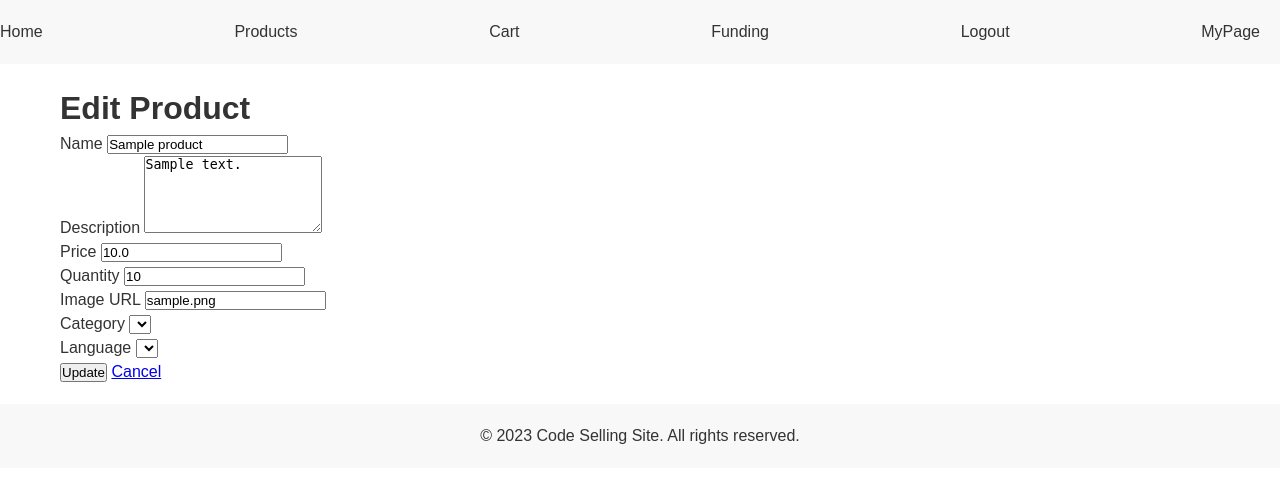
After one commit to blendingstudy/codesell, a Flask app: page /admin/products/1/edit in a window 1280 px wide. The commit adds this page. Shown: the top 483 px of the page. Run offline with Flask 2, Linux system fonts and the light colour scheme; a user stored in the database is signed in; tables that the repository leaves empty hold one stand-in row (values such as "Sample post"); lists and menus that the app fills with data are empty; some libraries are stand-ins or nearby versions.

Commit message:
admin page(user, product)

```diff
--- a/app/controllers/admin_controller.py
+++ b/app/controllers/admin_controller.py
@@ -31,7 +31,7 @@ def product_list():
         flash('Access denied. Admin privileges required.', 'danger')
         return redirect(url_for('main.index'))
     products = Product.query.all()
-    return render_template('product_list.html', products=products)
+    return render_template('admin_product_list.html', products=products)
 
 @admin_bp.route('/orders')
 @login_required
@@ -41,3 +41,63 @@ def order_list():
         return redirect(url_for('main.index'))
     orders = Order.query.all()
     return render_template('order_list.html', orders=orders)
+
+@admin_bp.route('/users/<int:user_id>/edit', methods=['GET', 'POST'])
+@login_required
+def edit_user(user_id):
+    if not current_user.is_admin:
+        flash('Access denied. Admin privileges required.', 'danger')
+        return redirect(url_for('main.index'))
+    user = User.query.get_or_404(user_id)
+    if request.method == 'POST':
+        user.username = request.form['username']
+        user.email = request.form['email']
+        user.is_admin = 'is_admin' in request.form
+        db.session.commit()
+        flash('User updated successfully.', 'success')
+        return redirect(url_for('admin.user_list'))
+    return render_template('edit_user.html', user=user)
+
+@admin_bp.route('/users/<int:user_id>/delete', methods=['POST'])
+@login_required
+def delete_user(user_id):
+    if not current_user.is_admin:
+        flash('Access denied. Admin privileges required.', 'danger')
+        return redirect(url_for('main.index'))
+    user = User.query.get_or_404(user_id)
+    db.session.delete(user)
+    db.session.commit()
+    flash('User deleted successfully.', 'success')
+    return redirect(url_for('admin.user_list'))
+
+@admin_bp.route('/products/<int:product_id>/edit', methods=['GET', 'POST'])
+@login_required
+def edit_product(product_id):
+   if not current_user.is_admin:
+       flash('Access denied. Admin privileges required.', 'danger')
+       return redirect(url_for('main.index'))
+   product = Product.query.get_or_404(product_id)
+   if request.method == 'POST':
+       product.name = request.form['name']
+       product.description = request.form['description']
+       product.price = request.form['price']
+       product.quantity = request.form['quantity']
+       product.image_url = request.form['image_url']
+       product.category_id = request.form['category_id']
+       product.language_id = request.form['language_id']
+       db.session.commit()
+       flash('Product updated successfully.', 'success')
+       return redirect(url_for('admin.product_list'))
+   return render_template('edit_product.html', product=product)
+
+@admin_bp.route('/products/<int:product_id>/delete', methods=['POST'])
+@login_required
+def delete_product(product_id):
+   if not current_user.is_admin:
+       flash('Access denied. Admin privileges required.', 'danger')
+       return redirect(url_for('main.index'))
+   product = Product.query.get_or_404(product_id)
+   db.session.delete(product)
+   db.session.commit()
+   flash('Product deleted successfully.', 'success')
+   return redirect(url_for('admin.product_list'))
--- a/app/models/participation.py
+++ b/app/models/participation.py
@@ -5,7 +5,7 @@ from datetime import datetime
 class Participation(db.Model):
     __tablename__ = 'participations'
     id = db.Column(db.Integer, primary_key=True)
-    user_id = db.Column(db.Integer, db.ForeignKey('users.id'), nullable=False)
+    user_id = db.Column(db.Integer, db.ForeignKey('users.id', ondelete='SET NULL'))
     funding_id = db.Column(db.Integer, db.ForeignKey('fundings.id'), nullable=False)  # 외래 키 제약 조건 추가
     amount = db.Column(db.Integer, nullable=False)
     created_at = db.Column(db.DateTime, default=datetime.utcnow)
--- /dev/null
+++ b/app/templates/edit_product.html
@@ -0,0 +1,49 @@
+{% extends 'base.html' %}
+
+{% block content %}
+ <h1>Edit Product</h1>
+ <form method="POST">
+   <div class="form-group">
+     <label for="name">Name</label>
+     <input type="text" class="form-control" id="name" name="name" value="{{ product.name }}" required>
+   </div>
+   <div class="form-group">
+     <label for="description">Description</label>
+     <textarea class="form-control" id="description" name="description" rows="5" required>{{ product.description }}</textarea>
+   </div>
+   <div class="form-group">
+     <label for="price">Price</label>
+     <input type="number" class="form-control" id="price" name="price" step="0.01" value="{{ product.price }}" required>
+   </div>
+   <div class="form-group">
+     <label for="quantity">Quantity</label>
+     <input type="number" class="form-control" id="quantity" name="quantity" value="{{ product.quantity }}" required>
+   </div>
+   <div class="form-group">
+     <label for="image_url">Image URL</label>
+     <input type="text" class="form-control" id="image_url" name="image_url" value="{{ product.image_url }}">
+   </div>
+   <div class="form-group">
+     <label for="category_id">Category</label>
+     <select class="form-control" id="category_id" name="category_id" required>
+       {% for category in categories %}
+         <option value="{{ category.id }}" {% if category.id == product.category_id %}selected{% endif %}>
+           {{ category.name }}
+         </option>
+       {% endfor %}
+     </select>
+   </div>
+   <div class="form-group">
+     <label for="language_id">Language</label>
+     <select class="form-control" id="language_id" name="language_id" required>
+       {% for language in languages %}
+         <option value="{{ language.id }}" {% if language.id == product.language_id %}selected{% endif %}>
+           {{ language.name }}
+         </option>
+       {% endfor %}
+     </select>
+   </div>
+   <button type="submit" class="btn btn-primary">Update</button>
+   <a href="{{ url_for('admin.product_list') }}" class="btn btn-secondary">Cancel</a>
+ </form>
+{% endblock %}
--- a/app/templates/index.html
+++ b/app/templates/index.html
@@ -57,6 +57,10 @@
             <a href="{{ url_for('auth.register') }}" class="btn btn-primary">Sign Up Now</a>
             <a href="{{ url_for('product.create_product') }}" class="btn btn-primary">Add Product</a>
             <a href="{{ url_for('funding.funding_create') }}" class="btn btn-primary">Add Funding Product</a>
+
+            {% if current_user.is_authenticated and current_user.is_admin %}
+                <a href="{{ url_for('admin.index') }}" class="btn btn-primary">Admin Dashboard</a>
+            {% endif %}
         </div>
     </section>
 {% endblock %}
```
Also changed, not shown: app/templates/edit_user.html (added, +21 -0 lines), migrations/versions/6f17e765e3e3_.py (added, +36 -0 lines), migrations/versions/da29b548c4f2_.py (added, +30 -0 lines).
